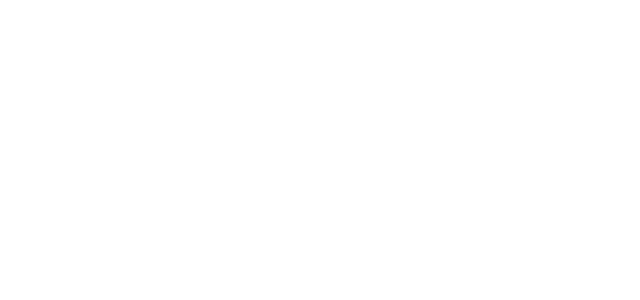
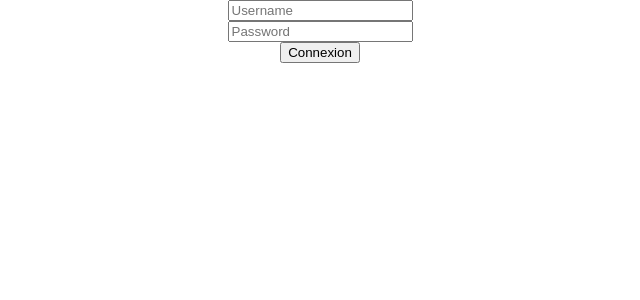
Before and after one commit to re-connect/interview-vue, a Vue app: page /login in a window 1280 px wide. Before the commit this address had no page. Shown: the top 300 px of the page, without its empty margins (320-960 px from the left). Built offline with nearby package versions, Linux system fonts and the light colour scheme.

Commit message:
Ajout page login

```diff
--- a/src/router/index.ts
+++ b/src/router/index.ts
@@ -1,5 +1,6 @@
 import { createRouter, createWebHistory } from "vue-router";
 import Home from "../views/HomeView.vue";
+import Login from "../views/LoginView.vue";
 
 const router = createRouter({
   history: createWebHistory(import.meta.env.BASE_URL),
@@ -9,6 +10,11 @@ const router = createRouter({
       name: "home",
       component: Home,
     },
+    {
+      path: "/login",
+      name: "login",
+      component: Login,
+    },
   ],
 });
 
--- /dev/null
+++ b/src/services/AuthenticationService.ts
@@ -0,0 +1,14 @@
+import axios from "axios";
+
+function login(params: { email: string; password: string; }) {
+  return axios.post("http://localhost:8000/login", {
+    user: {
+      email: params.email,
+      password: params.password,
+    },
+  });
+}
+
+export default {
+  login,
+};
--- a/src/views/HomeView.vue
+++ b/src/views/HomeView.vue
@@ -72,7 +72,7 @@ const beneficiaryNames = [...Array(10).keys()].map(number => ({
   flex-direction: column;
   align-items: center;
   font-size: calc(10px + 2vmin);
-  color: white;
+  color: gray;
 }
 .App {
   text-align: center;
--- /dev/null
+++ b/src/views/LoginView.vue
@@ -0,0 +1,48 @@
+<script>
+import authenticationService from "../services/AuthenticationService";
+
+export default {
+  data() {
+    return {
+      email: "",
+      password: "",
+      message: "",
+    };
+  },
+  methods: {
+    login() {
+      this.message = "";
+      authenticationService
+        .login({
+          email: this.email,
+          password: this.password,
+        })
+        .then(
+          (res) => {
+            localStorage.token = res.data.token;
+            console.log(localStorage.token);
+            //this.$router.push("/");
+          },
+          (err) => {
+            if (err.response.status === 401) {
+              this.message = "Vos identifiants sont incorrects";
+            } else {
+              this.message = "Une erreur est survenue";
+            }
+          }
+        );
+    },
+  },
+};
+</script>
+
+<template>
+  <div class="App">
+    <header class="App-header">
+      <input v-model="email" type="text" placeholder="Username" />
+      <input v-model="password" type="password" placeholder="Password" />
+      <button @click="login">Connexion</button>
+      <p v-if="message">{{ message }}</p>
+    </header>
+  </div>
+</template>
```
